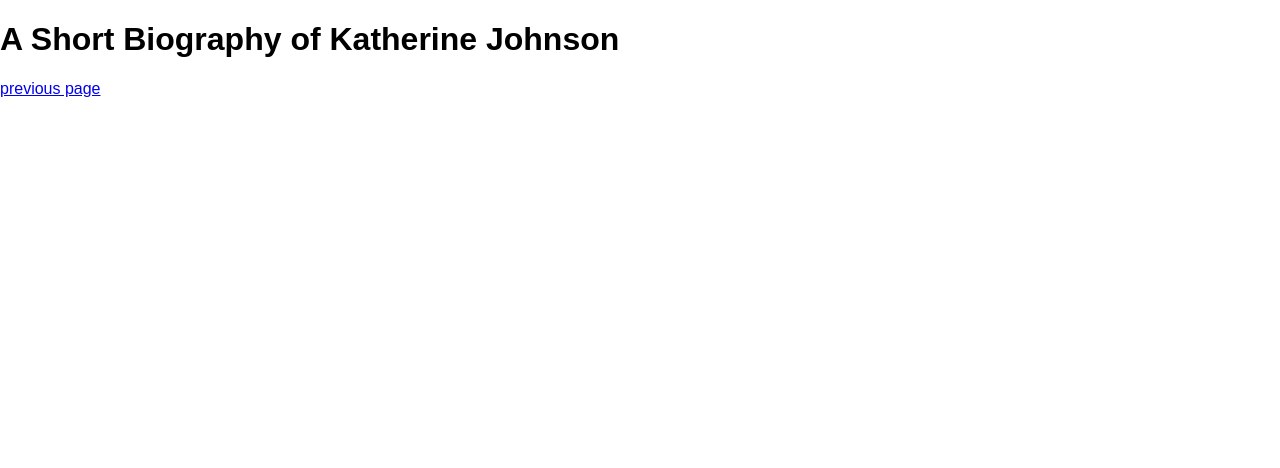
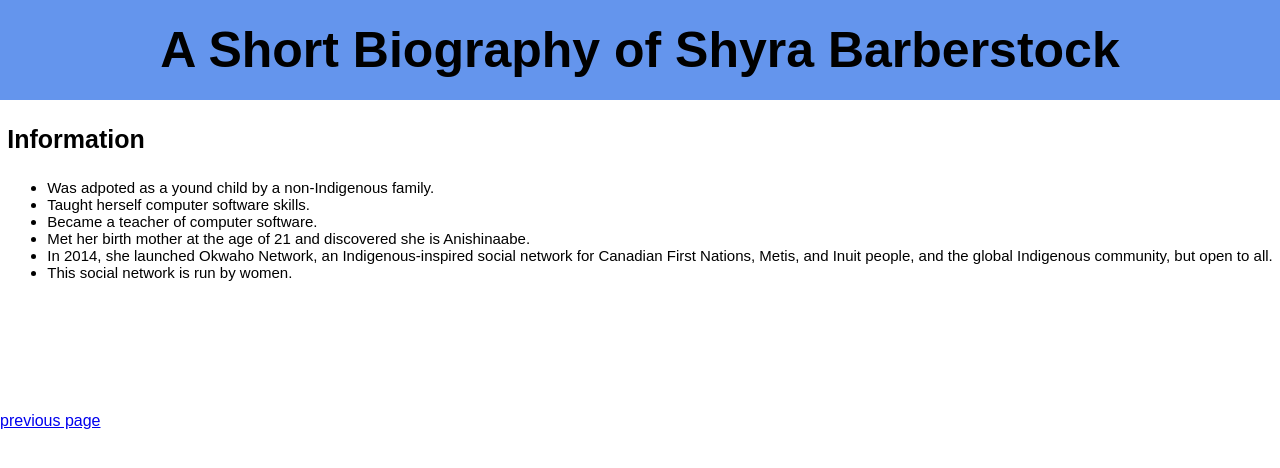
Before and after one commit to destroyer183/grade-11-unit-1-html, a plain HTML site: page 2 HTML/example 2/page2.html in a window 1280 px wide. Drawn offline with Linux system fonts and the light colour scheme.

Commit message:
finished lesson 2

```diff
--- a/2 HTML/example 2/page2.html
+++ b/2 HTML/example 2/page2.html
@@ -9,9 +9,29 @@
 <body>
 
     <div class="title">
-        <h1 class="title"><b>A Short Biography of Katherine Johnson</b></h1>
+        <h1 class="title"><b>A Short Biography of Shyra Barberstock</b></h1>
     </div>
 
+    <div id="group">
+        <div id="info">
+            <h3 class="subheader">Information</h3>
+            <ul class="unordered-list">
+                <li>Was adpoted as a yound child by a non-Indigenous family.</li>
+                <li>Taught herself computer software skills.</li>
+                <li>Became a teacher of computer software.</li>
+                <li>Met her birth mother at the age of 21 and discovered she is Anishinaabe.</li>
+                <li>In 2014, she launched Okwaho Network, an Indigenous-inspired social network for Canadian First Nations, Metis, and Inuit people, and the global Indigenous community, but open to all.</li>
+                <li>This social network is run by women.</li>
+        </div>
+    </div>
+
+    <pre>
+
+
+
+
+
+    </pre>
 
     <a href="index.html">previous page</a>
 </body>
--- a/2 HTML/example 2/styles/styles.css
+++ b/2 HTML/example 2/styles/styles.css
@@ -25,7 +25,7 @@ body {
     justify-content: center;
 }
 
-.list {
+.unordered-list {
     font-size: 15px;
 }
 
@@ -33,19 +33,19 @@ body {
     font-size: 25px;
 }
 
-.side_by_side {
+.side-by-side {
     width: 25%;
     padding: 0 10%;
     display: inline-block;
 }
 
-#image_group {
+#image-group {
     margin-top: 50px;
     display: flex;
     justify-content: center;
 }
 
-#wide_image {
+#wide-image {
     width: 70%;
     display: flex;
     justify-content: center;
--- a/2 HTML/example 2/styles/styles2.css
+++ b/2 HTML/example 2/styles/styles2.css
@@ -3,3 +3,32 @@ body {
     padding: 0;
     font-family: sans-serif;
 }
+
+.title {
+    display: flex;
+    justify-content: center;
+    align-items: center;
+    margin: 0 auto;
+    width: 100%;
+    height: 100px;
+    background-color: cornflowerblue;
+    font-size: 50px
+}
+
+.info {
+    display: inline-block;
+    padding: 0 10%;
+}
+
+#group {
+    display: flex;
+    justify-content: center;
+}
+
+.unordered-list {
+    font-size: 15px;
+}
+
+.subheader {
+    font-size: 25px;
+}
```
Also changed, not shown: 2 HTML/example 2/index.html (+9 -5 lines).
